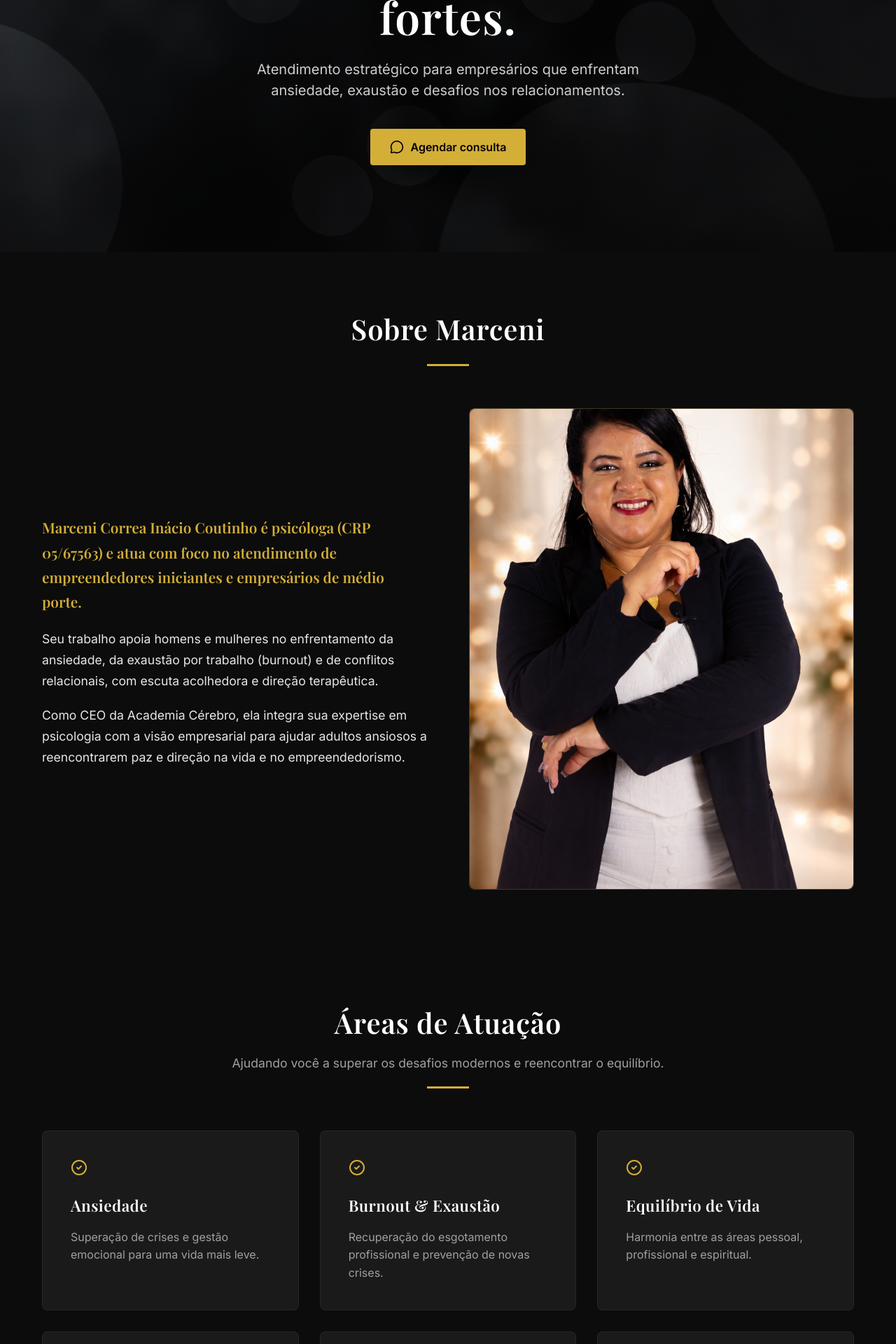
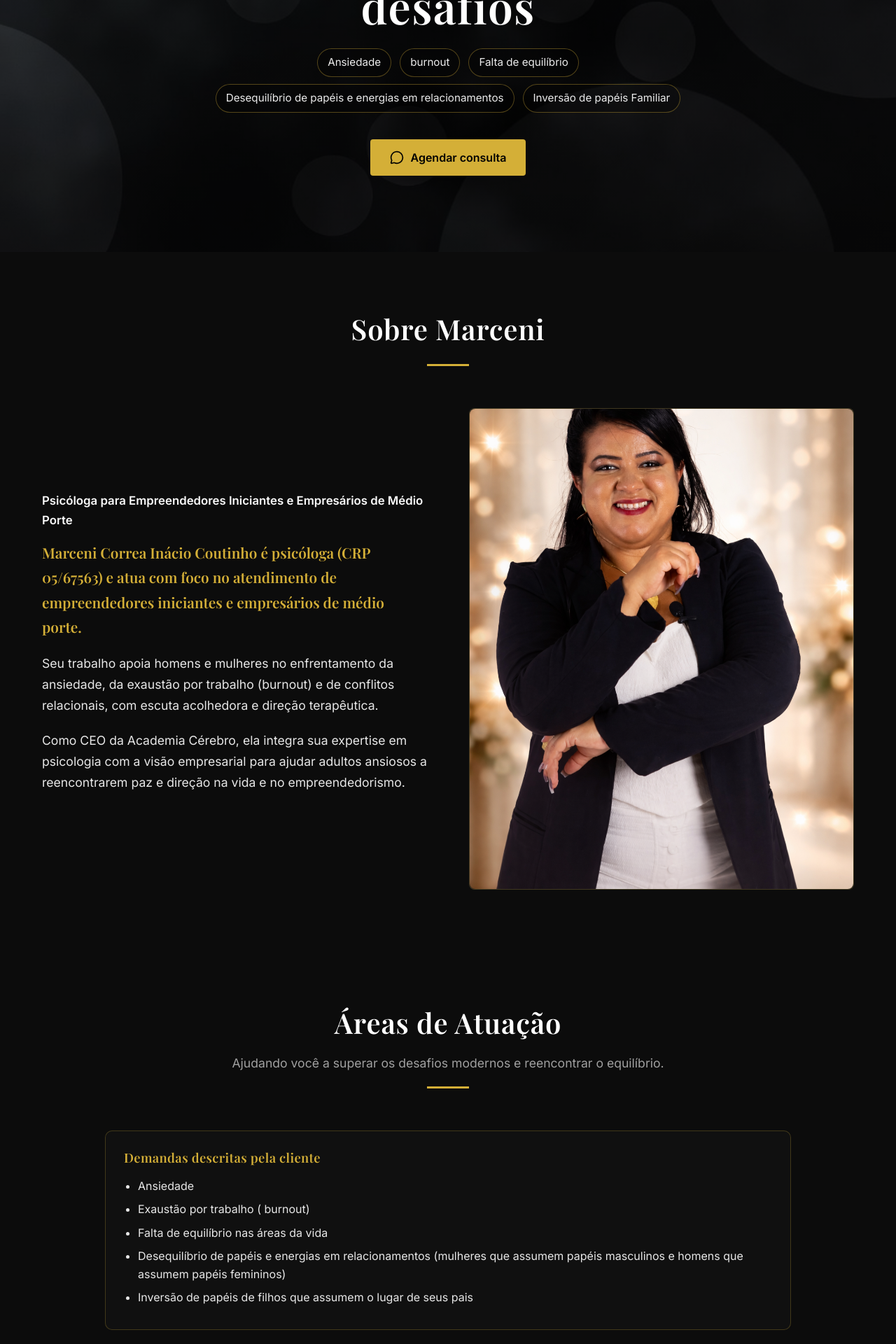
Before and after one commit to ProfessorPantoja/site-marceni1, a React (Vite) app in the folder GEMINI-30-CLI/: page / in a window 1280 px wide. Shown: the part 440-2360 px from the top of the page at 70% size. Built offline with nearby package versions, Linux system fonts and the light colour scheme.

Commit message:
Atualiza hero e inclui demandas literais da cliente

```diff
--- a/GEMINI-30-CLI/src/App.css
+++ b/GEMINI-30-CLI/src/App.css
@@ -134,6 +134,26 @@
   margin-right: auto;
 }
 
+.hero-subtopics {
+  list-style: none;
+  display: flex;
+  flex-wrap: wrap;
+  justify-content: center;
+  gap: 10px 12px;
+  padding: 0;
+  margin: 0 auto 38px;
+  max-width: 900px;
+}
+
+.hero-subtopics li {
+  font-size: 0.95rem;
+  color: rgba(255, 255, 255, 0.92);
+  border: 1px solid rgba(212, 175, 55, 0.38);
+  border-radius: 999px;
+  padding: 8px 14px;
+  background: rgba(0, 0, 0, 0.25);
+}
+
 /* Section Header */
 .section-header {
   text-align: center;
@@ -186,6 +206,14 @@
   font-family: 'Playfair Display', serif;
 }
 
+.about-positioning {
+  font-size: 1.05rem !important;
+  color: rgba(255, 255, 255, 0.98) !important;
+  font-weight: 700;
+  margin-bottom: 14px !important;
+  text-transform: none;
+}
+
 .image-placeholder {
   width: 100%;
   aspect-ratio: 4/5;
@@ -223,6 +251,32 @@
   display: grid;
   grid-template-columns: repeat(auto-fit, minmax(300px, 1fr));
   gap: 30px;
+}
+
+.client-brief-block {
+  max-width: 980px;
+  margin: 0 auto 34px;
+  padding: 24px 26px;
+  background: rgba(255, 255, 255, 0.02);
+  border: 1px solid rgba(212, 175, 55, 0.25);
+  border-radius: 10px;
+}
+
+.client-brief-block h3 {
+  margin-bottom: 14px;
+  color: var(--gold);
+  font-size: 1.15rem;
+}
+
+.client-brief-block ul {
+  margin: 0;
+  padding-left: 20px;
+}
+
+.client-brief-block li {
+  margin-bottom: 8px;
+  line-height: 1.6;
+  color: rgba(255, 255, 255, 0.9);
 }
 
 .demand-card {
@@ -456,6 +510,20 @@
     margin-bottom: 14px;
   }
 
+  .hero-subtopics {
+    gap: 8px;
+    margin-bottom: 30px;
+  }
+
+  .hero-subtopics li {
+    font-size: 0.83rem;
+    padding: 7px 10px;
+  }
+
+  .client-brief-block {
+    padding: 18px;
+  }
+
   .footer-bottom {
     flex-direction: column;
     gap: 15px;
--- a/GEMINI-30-CLI/src/App.tsx
+++ b/GEMINI-30-CLI/src/App.tsx
@@ -46,10 +46,14 @@ function App() {
       <header className="hero">
         <div className="hero-content">
           <span className="hero-eyebrow">Psicóloga & Empresária | CRP 05/67563</span>
-          <h1>Empresários fortes constroem negócios fortes.</h1>
-          <p>
-            Atendimento estratégico para empresários que enfrentam ansiedade, exaustão e desafios nos relacionamentos.
-          </p>
+          <h1>Ajudando homens e mulheres a superar desafios</h1>
+          <ul className="hero-subtopics" aria-label="Principais desafios atendidos">
+            <li>Ansiedade</li>
+            <li>burnout</li>
+            <li>Falta de equilíbrio</li>
+            <li>Desequilíbrio de papéis e energias em relacionamentos</li>
+            <li>Inversão de papéis Familiar</li>
+          </ul>
           <div className="hero-actions">
             <a href={whatsappUrl} target="_blank" rel="noopener noreferrer" className="btn-primary">
               <MessageCircle size={20} />
@@ -68,6 +72,9 @@ function App() {
         </div>
         <div className="about-grid">
           <div className="about-text">
+            <p className="about-positioning">
+              Psicóloga para Empreendedores Iniciantes e Empresários de Médio Porte
+            </p>
             <p className="highlight">
               Marceni Correa Inácio Coutinho é psicóloga (CRP 05/67563) e atua com foco no atendimento de empreendedores iniciantes e empresários de médio porte.
             </p>
@@ -92,6 +99,16 @@ function App() {
           <h2>Áreas de Atuação</h2>
           <p className="section-subtitle">Ajudando você a superar os desafios modernos e reencontrar o equilíbrio.</p>
           <div className="gold-line"></div>
+        </div>
+        <div className="client-brief-block">
+          <h3>Demandas descritas pela cliente</h3>
+          <ul>
+            <li>Ansiedade</li>
+            <li>Exaustão por trabalho ( burnout)</li>
+            <li>Falta de equilíbrio nas áreas da vida</li>
+            <li>Desequilíbrio de papéis e energias em relacionamentos (mulheres que assumem papéis masculinos e homens que assumem papéis femininos)</li>
+            <li>Inversão de papéis de filhos que assumem o lugar de seus pais</li>
+          </ul>
         </div>
         <div className="demands-grid">
           {[
```
Also changed, not shown: 1 other file (tests, documents, lock files or other folders).
